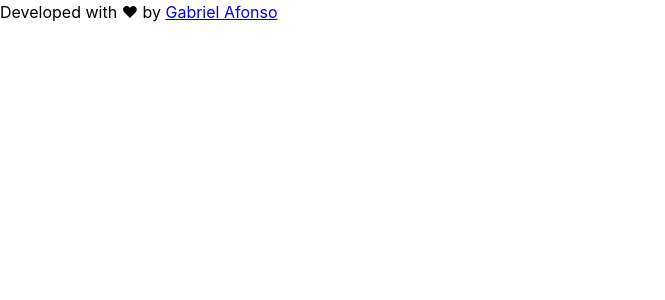
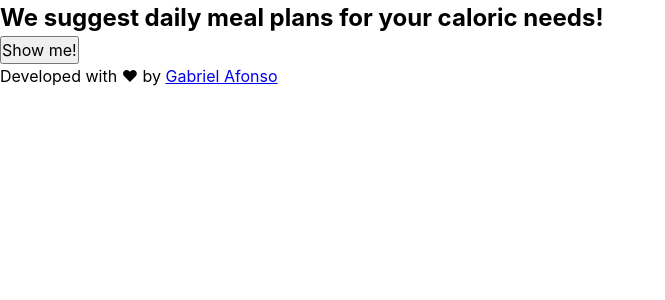
Before and after one commit to gabrielprrd/The-Calorie-Police, a React (Create React App) app: page /meal-plan in a window 1280 px wide. Shown: the top 300 px of the page, without its empty margins (0-665 px from the left). Built offline with nearby package versions, Linux system fonts and the light colour scheme; the HTML template or start-up script is replaced by a standard one.

Commit message:
refactor: refactored the mealPlans page to a functional component
The component also sends info to backend and retrieves info from there, in order to hide the apikey

```diff
--- a/src/App.js
+++ b/src/App.js
@@ -18,7 +18,7 @@ import Footer from './components/Footer/index';
 // Pages
 import UserPage from './pages/UserPage/index';
 // import DietSearcher from './pages/DietSearcher/index';
-// import MealPlan from './pages/MealPlan/index';
+import MealPlan from './pages/MealPlan/index';
 
 export default function App() {
   return (
@@ -27,8 +27,8 @@ export default function App() {
         <GlobalStyles />
         {/* <NavBar /> */}
         <Route exact path="/" component={UserPage} />
-        {/* <Route path="/food" component={DietSearcher} />
-          <Route path="/meal-plan" component={MealPlan} /> */}
+        {/* <Route path="/food" component={DietSearcher} /> */}
+        <Route path="/meal-plan" component={MealPlan} />
         <Footer />
       </BrowserRouter>
     </ThemeProvider>
--- a/src/pages/MealPlan/MealPlanResults/index.js
+++ b/src/pages/MealPlan/MealPlanResults/index.js
@@ -1,11 +1,10 @@
 import React from 'react';
-import { MealResultContainer, GeneralMealsInfoContainer } from '../../styles';
 
 const MealPlanResults = ({ meals, nutrients }) => {
   const { calories, carbohydrates, fat, protein } = nutrients;
   const mealsList = meals.map((meal) => {
     return (
-      <MealResultContainer key={meal.id}>
+      <div key={meal.id}>
         <img
           src={`https://spoonacular.com/recipeImages/${meal.id}-480x360.jpg`}
           alt={meal.title}
@@ -15,19 +14,19 @@ const MealPlanResults = ({ meals, nutrients }) => {
           <p>{meal.servings} servings</p>
           <p>Ready in {meal.readyInMinutes} minutes</p>
         </div>
-      </MealResultContainer>
+      </div>
     );
   });
 
   return (
     <>
-      <GeneralMealsInfoContainer>
+      <div>
         <h3>General information</h3>
         <p>Calories: {calories}</p>
         <p>Carbohydrates: {carbohydrates}</p>
         <p>Fat: {fat}</p>
         <p>Protein: {protein}</p>
-      </GeneralMealsInfoContainer>
+      </div>
       {mealsList}
     </>
   );
--- a/src/pages/MealPlan/index.js
+++ b/src/pages/MealPlan/index.js
@@ -1,53 +1,41 @@
-import React, { Component } from 'react';
+import React, { useState } from 'react';
+import * as S from './styles';
 import axios from 'axios';
-import { INITIAL_MEAL_PLAN, apiKey } from '../../store';
-import MealPlanResults from './MealPlanResults';
-import { Grid, Button } from '@material-ui/core';
+import MealPlanResults from './MealPlanResults/index';
 
-export class MealPlan extends Component {
-  state = INITIAL_MEAL_PLAN;
+export default function MealPlan() {
+  const [meals, setMeals] = useState();
+  const [mealVisibility, setMealVisibility] = useState(false);
 
-  showMeals = (e) => {
-    e.preventDefault();
+  const showMeals = async () => {
+    try {
       const dailyCalories = JSON.parse(
         localStorage.getItem('@calorie-police/userInfo')
       ).dailyCalories;
 
-    const endpoint = `https://api.spoonacular.com/recipes/mealplans/generate?timeFrame=day&targetCalories=${dailyCalories}&apiKey=${apiKey}`;
-    axios.get(endpoint).then((res) => {
-      const meals = res.data;
-      this.setState({
-        food: meals,
-        isMealShown: true,
+      const response = await axios({
+        method: 'post',
+        url: 'http://localhost:3333/getmealplan',
+        data: { dailyCalories },
       });
-      console.log(this.state);
-      console.log(dailyCalories);
-    });
+
+      setMeals(response.data);
+      setMealVisibility(true);
+    } catch (err) {
+      console.log({ Error: err });
+    }
   };
 
-  render() {
   return (
-      <Grid container direction="column" justify="center" alignItems="center">
+    <div>
       <h2>We suggest daily meal plans for your caloric needs!</h2>
-        <Button
-          onClick={this.showMeals}
-          type="submit"
-          variant="contained"
-          color="secondary"
-        >
+      <button onClick={showMeals} type="button">
         Show me!
-        </Button>
+      </button>
 
-        {/* Displays meal plans */}
-        {this.state.isMealShown && (
-          <MealPlanResults
-            meals={this.state.food.meals}
-            nutrients={this.state.food.nutrients}
-          />
+      {mealVisibility && (
+        <MealPlanResults meals={meals.meals} nutrients={meals.nutrients} />
       )}
-      </Grid>
+    </div>
   );
 }
-}
-
-export default MealPlan;
--- a/src/store/index.js
+++ b/src/store/index.js
@@ -22,10 +22,3 @@ export const INITIAL_FOODLIST = {
     isMoreInfoShown: false,
   },
 };
-
-export const INITIAL_MEAL_PLAN = {
-  food: null,
-  isMealShown: false,
-};
-
-export const apiKey = '37d5be3315dc4a78acc31544ec2f7a84';
```
Lines whose indentation alone changed are shown as unchanged.
